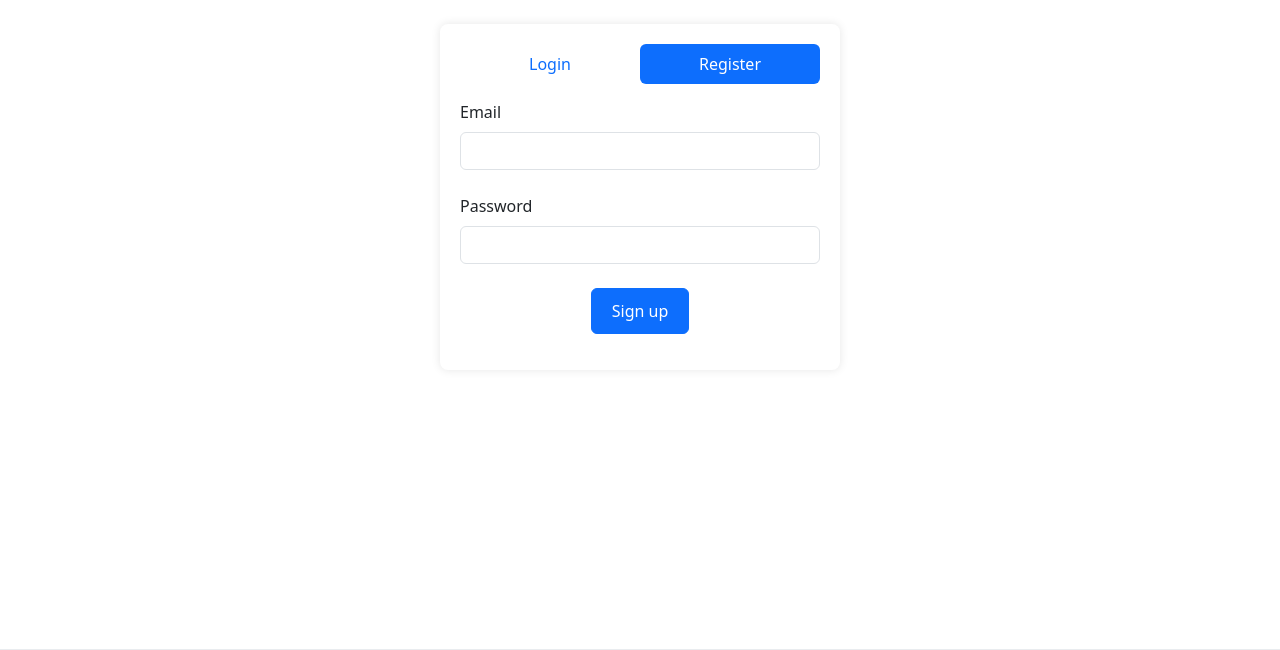
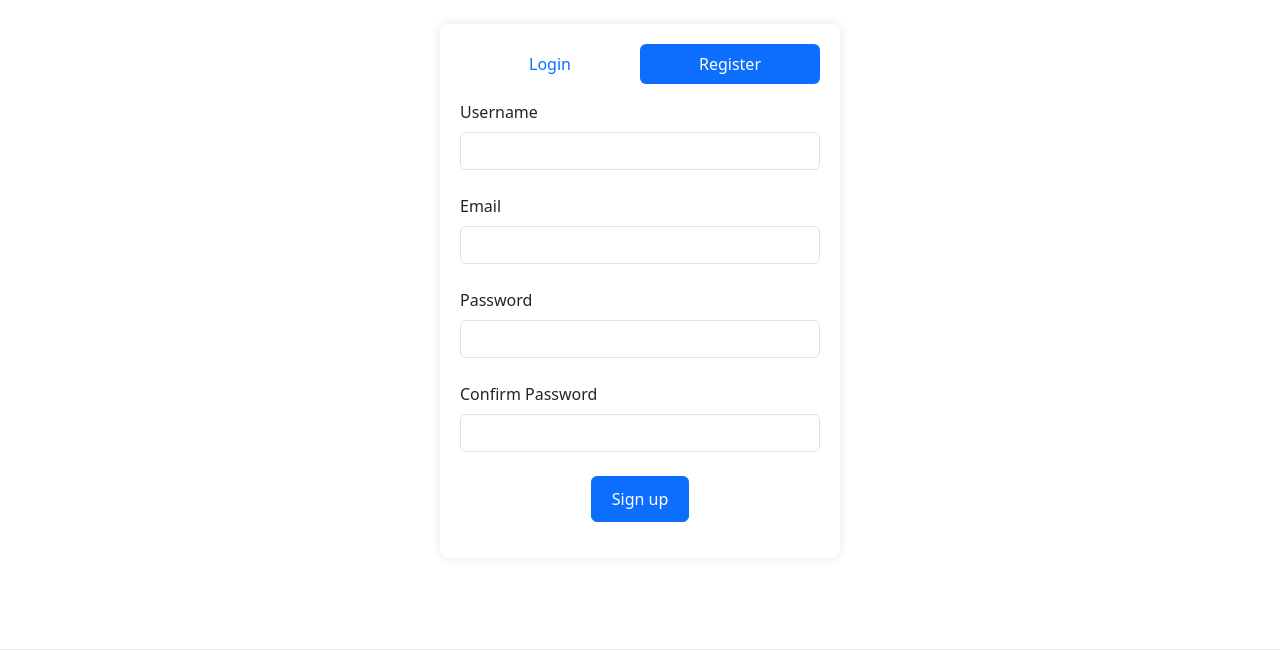
Before and after one commit to ChapelFob80930/Job-Recommendation-System, a Flask app: page /login in a window 1280 px wide, after a click on "Register". Shown: the part 96-746 px from the top of the page. Run offline with Flask 3, Linux system fonts and the light colour scheme.

Commit message:
trying to solve render

```diff
--- a/app/auth.py
+++ b/app/auth.py
@@ -5,15 +5,22 @@ from app.models import create_user, login_user
 @app.route('/register', methods=['GET', 'POST'])
 def register():
     if request.method == 'POST':
+        username = request.form['username']
         email = request.form['email']
         password = request.form['password']
-        response = create_user(email, password)
-        if response:
-            flash("Account created successfully!", "success")
-            # Removed redirect(url_for('login'))
+        confirm_password = request.form['confirm_password']
+
+        if password != confirm_password:
+            flash("Passwords do not match", "danger")
         else:
-            flash("Error creating account", "danger")
+            response = create_user(username, email, password)
+            if response:
+                flash("Account created successfully!", "success")
+            else:
+                flash("Error creating account. Username or email already exists.", "danger")
+
     return render_template('auth.html')
+
 
 @app.route('/login', methods=['GET', 'POST'])
 def login():
--- a/app/static/js/dashboard.js
+++ b/app/static/js/dashboard.js
@@ -230,7 +230,7 @@ document.addEventListener("DOMContentLoaded", function () {
 
             // Redirect after animation completes
             setTimeout(() => {
-                window.location.href = "/job/" + jobId; // Accept and Redirect
+                window.location.href = "/job_details/" + jobId; // Accept and Redirect
             }, 500);
         });
 
--- a/app/templates/auth.html
+++ b/app/templates/auth.html
@@ -39,6 +39,11 @@
         <div class="tab-pane fade" id="pills-register" role="tabpanel" aria-labelledby="tab-register">
             <form method="POST" action="{{ url_for('register') }}">
                 <div class="form-outline mb-4">
+                    <label class="form-label" for="registerUsername">Username</label>
+                    <input type="text" name="username" id="registerUsername" class="form-control" required />
+                </div>
+
+                <div class="form-outline mb-4">
                     <label class="form-label" for="registerEmail">Email</label>
                     <input type="email" name="email" id="registerEmail" class="form-control" required />
                 </div>
@@ -48,9 +53,15 @@
                     <input type="password" name="password" id="registerPassword" class="form-control" required />
                 </div>
 
+                <div class="form-outline mb-4">
+                    <label class="form-label" for="registerConfirmPassword">Confirm Password</label>
+                    <input type="password" name="confirm_password" id="registerConfirmPassword" class="form-control" required />
+                </div>
+
                 <button type="submit" class="btn btn-primary btn-block mb-3">Sign up</button>
             </form>
         </div>
+
     </div>
 </div>
 
```
Also changed, not shown: app/models.py (+7 -4 lines), app/views.py (+22 -6 lines).
